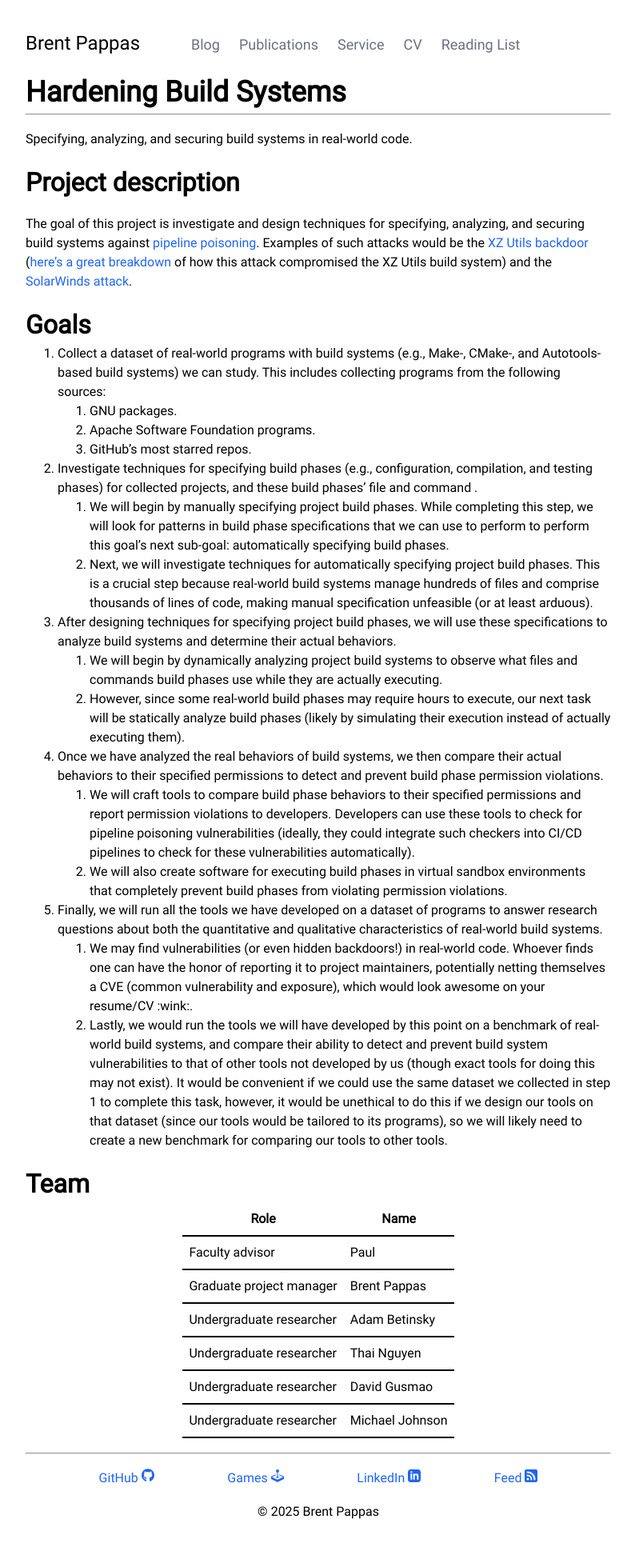
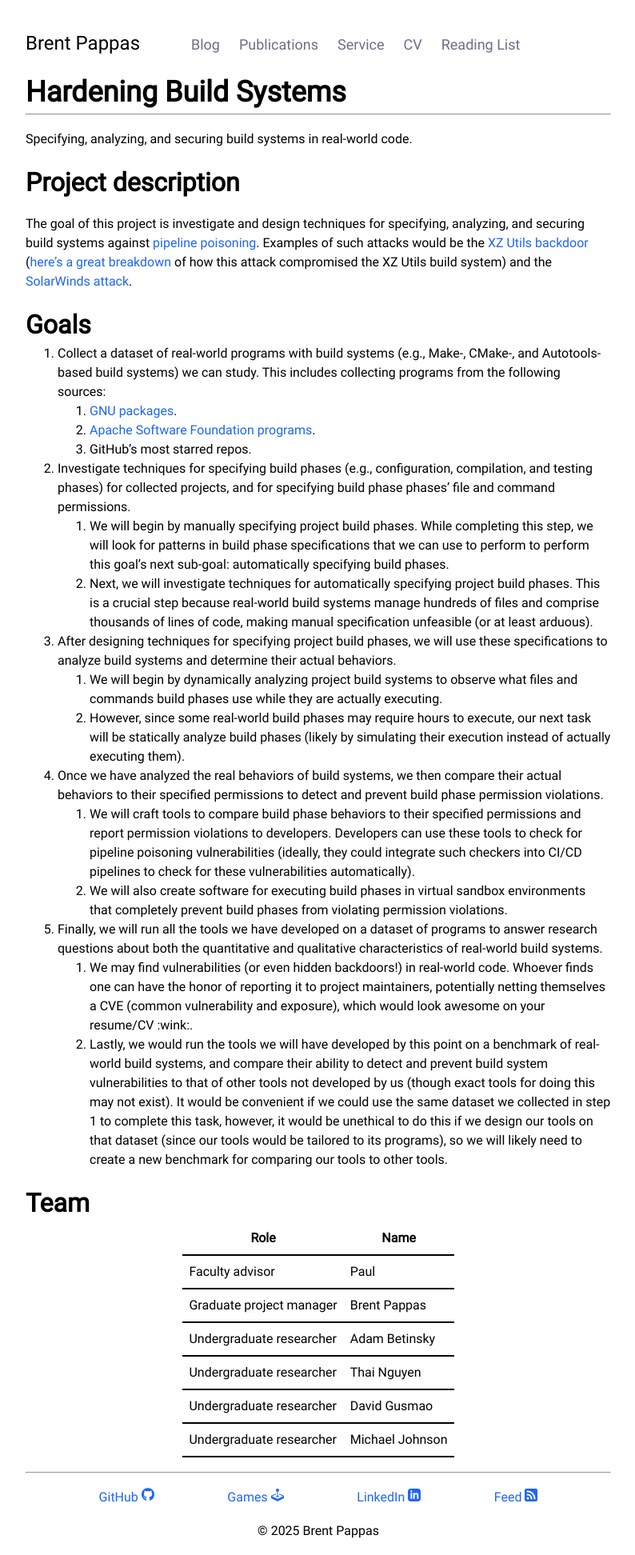
Before and after one commit to PappasBrent/pappasbrent.github.io, a Jekyll site: the page built from research/hardening-build-systems.md, in a window 1280 px wide. Shown: the whole page at 80% size, without its empty margins (242-1036 px from the left). Built offline with Jekyll 4.4.1, drawn with Linux system fonts in a browser that asks for light colours; before the commit the page ends 1920 px from its top, so only the background shows below that.

Commit message:
Fix typos, clarify language, and add links

```diff
--- a/research/hardening-build-systems.md
+++ b/research/hardening-build-systems.md
@@ -21,12 +21,12 @@ attack](https://www.fortinet.com/resources/cyberglossary/solarwinds-cyber-attack
 1. Collect a dataset of real-world programs with build systems (e.g., Make-,
    CMake-, and Autotools-based build systems) we can study. This includes
    collecting programs from the following sources:
-   1. GNU packages.
-   2. Apache Software Foundation programs.
+   1. [GNU packages](http://mirror.rit.edu/gnu/).
+   2. [Apache Software Foundation programs](https://downloads.apache.org/).
    3. GitHub's most starred repos.
 2. Investigate techniques for specifying build phases (e.g., configuration,
-   compilation, and testing phases) for collected projects, and these build
-   phases' file and command .
+   compilation, and testing phases) for collected projects, and for specifying
+   build phase phases' file and command permissions.
    1. We will begin by manually specifying project build phases. While
       completing this step, we will look for patterns in build phase
       specifications that we can use to perform to perform this goal's next
```
